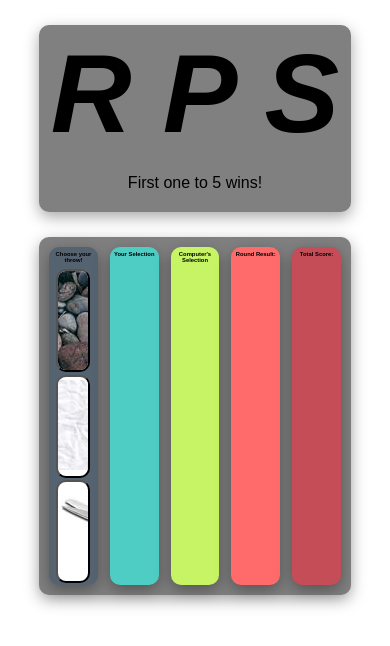
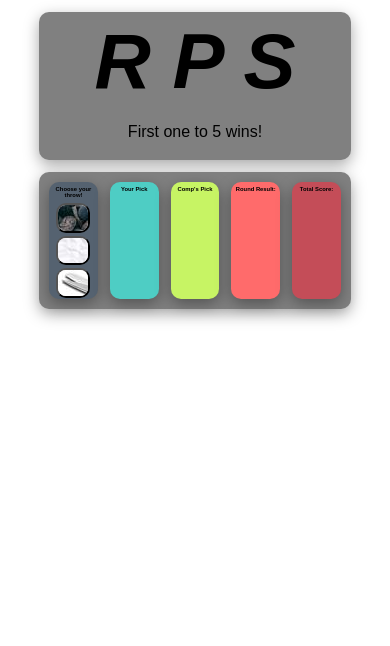
Before and after one commit to brekkeberg/rps, a plain HTML site: page index.html in a window 390 px wide. Drawn offline with Linux system fonts and the light colour scheme.

Commit message:
change layout to be easier on phone

```diff
--- a/index.html
+++ b/index.html
@@ -21,11 +21,11 @@
             <button id="scissors"><img src=scissors.jpg></button>
         </div>
         <div class="playerSelection">
-            <h1>Your Selection</h1>
+            <h1>Your Pick</h1>
             <div id="playerSelection"></div>
         </div>
         <div class="computerSelection">
-            <h1>Computer's Selection</h1>
+            <h1>Comp's Pick</h1>
             <div id="computerSelection"></div>
         </div>
         <div class="gameResult">
--- a/rps.js
+++ b/rps.js
@@ -91,7 +91,7 @@ function game(){
         computerScore = 0
         tieScore = 0
     } else if (playerScore === 5){
-        winnerDeclaredP.textContent = "Player wins!"
+        winnerDeclaredP.textContent = "You win!"
         playerScore = 0
         computerScore = 0
         tieScore = 0
--- a/style.css
+++ b/style.css
@@ -10,7 +10,7 @@ h1{
     font-size: 1.5vw;
 }
 h2{
-    font-size: 700%;
+    font-size: min(20vmin, 150px);
     padding: 0px;
     margin: 0px;
     border: 0px;
@@ -28,8 +28,8 @@ h3{
     background-color: gray;
     border-radius: 10px;
     padding: 1vw;
-    margin-top: 3vh;
-    margin-bottom: 3vh;
+    margin-top: 3vmin;
+    margin-bottom: 3vmin;
     box-shadow: rgba(0, 0, 0, 0.35) 0px 5px 15px;
 }
 
@@ -40,7 +40,7 @@ h3{
 }
 .main div{
     flex: 1;
-    height: 40vh;
+    height: min(30vmin, 300px);
     width: 15%;
     margin: 2%;
     border-radius: 10px;
@@ -69,8 +69,10 @@ h3{
     border: 0px;
     text-align: center;
     box-shadow: none;
+    font-size: 3vmin;
 }
 button{
+    font-size: 20%;
     background-color: white;
     flex: 1;
     height: 15%;
```
